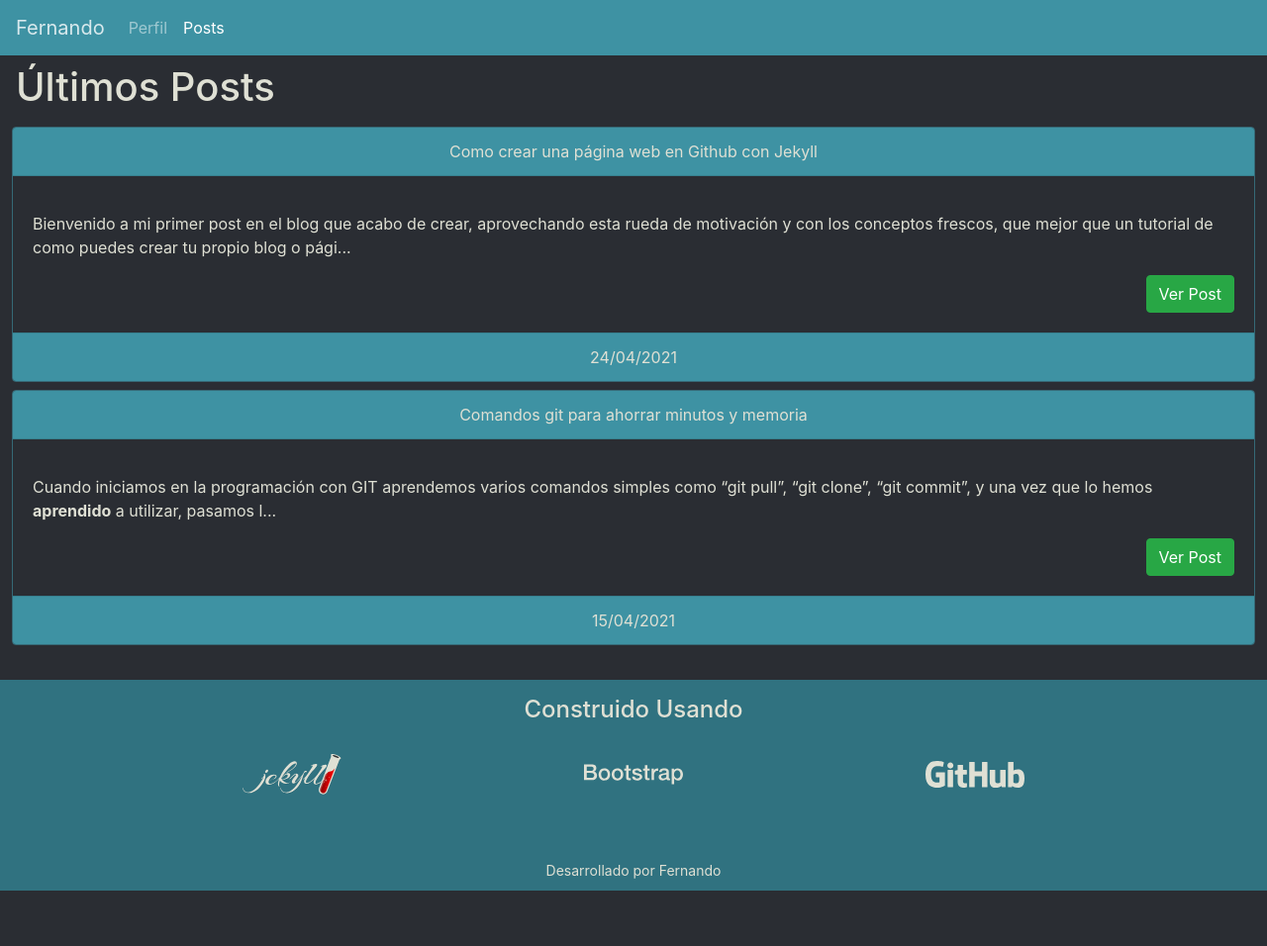
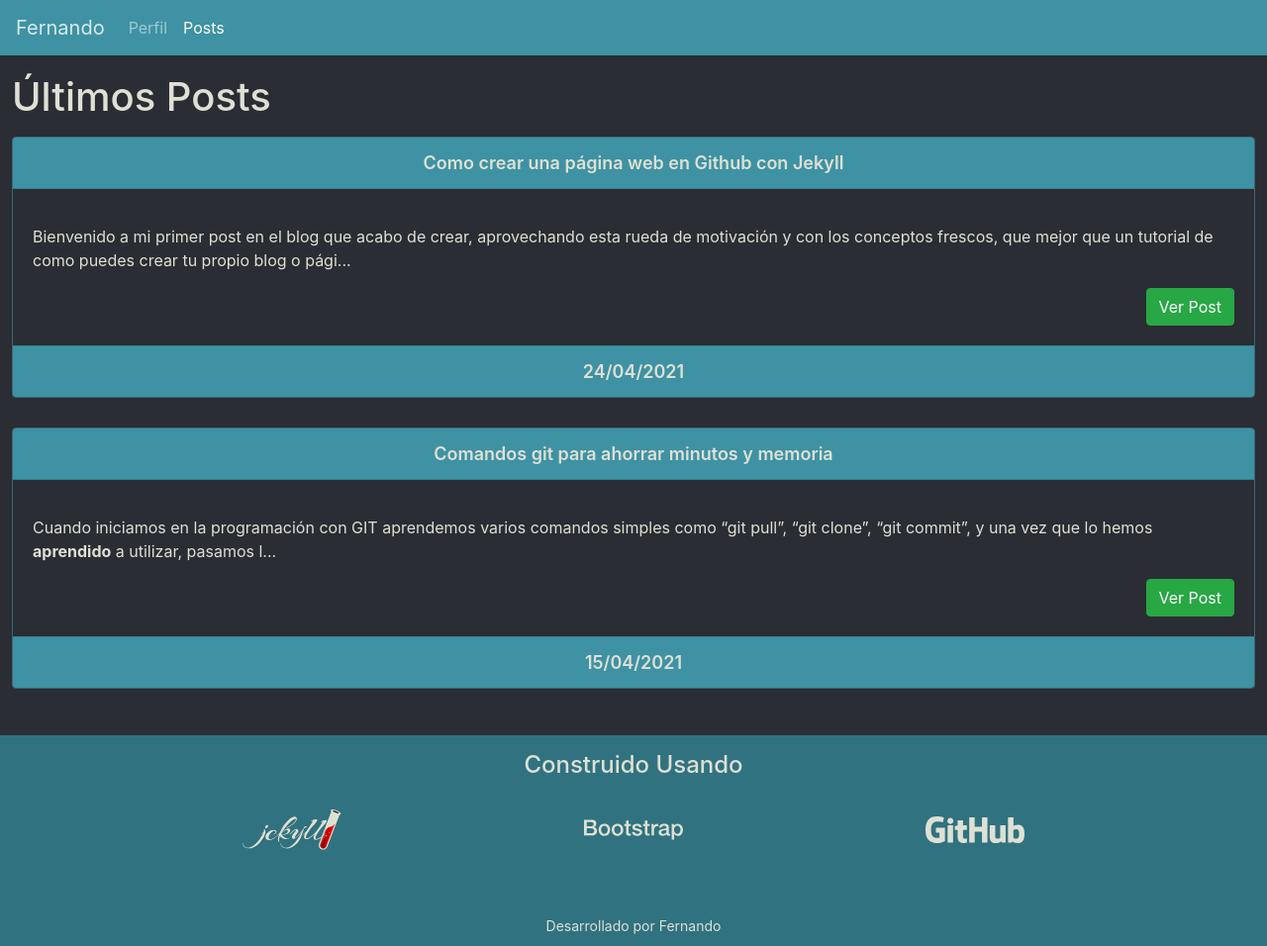
Before and after one commit to fernandonavajas/my-blog, a Jekyll site: the page built from posts.html, in a window 1280 px wide. Shown: the whole page at 99% size. Built offline with Jekyll 4.4.1, drawn with Linux system fonts in a browser that asks for light colours; before the commit the page ends 900 px from its top, so only the background shows below that.

Commit message:
fix: correguir estilos de fuentes en vista de posts

```diff
--- a/_sass/main.scss
+++ b/_sass/main.scss
@@ -57,6 +57,13 @@ body::after {
   object-fit: cover;
 }
 
+.posts-title {
+  padding-top: 18px;
+  padding-bottom: 8px;
+  padding-left: 12px;
+  padding-right: 12px;
+}
+
 .card {
   padding: 0px;
   margin-top: 8px;
@@ -67,10 +74,13 @@ body::after {
     border: 1px solid rgba(62, 146, 163, 0.6) !important;
     margin-left: 12px;
     margin-right: 12px;
+    margin-bottom: 30px;
 
     .card-header, .card-footer {
       text-align: center;
       background-color: #3e92a3 !important;
+      font-weight: 600;
+      font-size: 18px;
     }
   }
   &-profile {
--- a/posts.html
+++ b/posts.html
@@ -4,7 +4,7 @@ title: Blog
 permalink: /posts
 ---
 
-<h1 class="py-2 px-3">Últimos Posts</h1>
+<h1 class="posts-title">Últimos Posts</h1>
 
 {% for post in site.posts %}
   <div class="card card-post">
```
